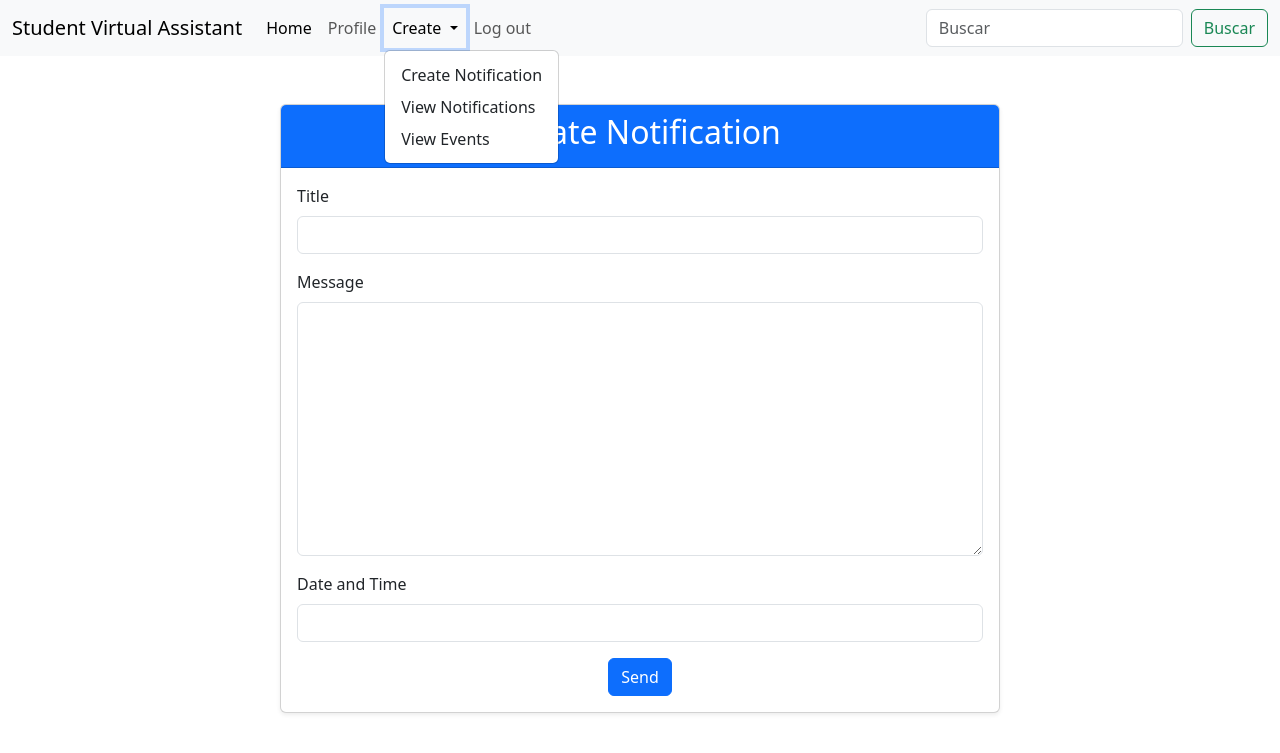
After one commit to Eziel2022/dev-sva, a Django app: page /notifications/create/ in a window 1280 px wide, after a click on "Create". The commit adds this page. Shown: the top 753 px of the page. Run offline with Django 5.2, Linux system fonts and the light colour scheme; a user stored in the database is signed in; parts of the project's set-up code (start-up, migrations or seed data) failed here and were passed over.

Commit message:
Celery-Createnotificacion-etc

```diff
--- a/app/__init__.py
+++ b/app/__init__.py
@@ -0,0 +1,3 @@
+from .celery import app as celery_app
+
+__all__ = ('celery_app',)
--- /dev/null
+++ b/app/forms.py
@@ -0,0 +1,7 @@
+from django import forms
+from .models import Notification
+
+class NotificationForm(forms.ModelForm):
+    class Meta:
+        model = Notification
+        fields = ['title', 'message', 'scheduled_for']
--- a/app/models.py
+++ b/app/models.py
@@ -34,3 +34,24 @@ class MyUser(AbstractBaseUser, PermissionsMixin):
 
     def __str__(self):
         return self.email
+
+class Notification(models.Model):
+    title = models.CharField(max_length=255)
+    message = models.TextField()
+    user = models.ForeignKey(MyUser, on_delete=models.CASCADE)
+    created_at = models.DateTimeField(auto_now_add=True)
+    scheduled_for = models.DateTimeField()
+    sent = models.BooleanField(default=False)
+
+    def __str__(self):
+        return self.title
+
+
+class Event(models.Model):
+    name = models.CharField(max_length=100)
+    description = models.TextField()
+    date = models.DateTimeField()
+    location = models.CharField(max_length=200)
+
+    def __str__(self):
+        return self.name
--- /dev/null
+++ b/app/tasks.py
@@ -0,0 +1,6 @@
+from celery import shared_task
+from django.core.mail import send_mail
+
+@shared_task
+def send_notification_email(subject, message, recipient_list):
+    send_mail(subject, message, 'from@example.com', recipient_list)
--- a/app/templates/app/index.html
+++ b/app/templates/app/index.html
@@ -3,9 +3,9 @@
 <head>
     <link href="https://cdn.jsdelivr.net/npm/bootstrap@5.3.3/dist/css/bootstrap.min.css" rel="stylesheet" integrity="sha384-QWTKZyjpPEjISv5WaRU9OFeRpok6YctnYmDr5pNlyT2bRjXh0JMhjY6hW+ALEwIH" crossorigin="anonymous">
     <title>
-      {% block title %}
-      {% endblock %}
-  </title>
+        {% block title %}
+        {% endblock %}
+    </title>
 </head>
 <body>
   <nav class="navbar navbar-expand-lg bg-body-tertiary">
@@ -17,31 +17,47 @@
       <div class="collapse navbar-collapse" id="navbarSupportedContent">
         <ul class="navbar-nav me-auto mb-2 mb-lg-0">
           <li class="nav-item">
-            <a class="nav-link active" aria-current="page" href="#">Inicio</a>
+            <a class="nav-link active" aria-current="page" href="{% url 'inicio' %}">Home</a>
+          </li>
+          {% if user.is_authenticated %}
+          <li class="nav-item">
+            <a class="nav-link" href="{% url 'profile' %}">Profile</a>
+          </li>
+          <li class="nav-item dropdown">
+            <a class="nav-link dropdown-toggle" href="#" role="button" data-bs-toggle="dropdown" aria-expanded="false">
+              Create
+            </a>
+            <ul class="dropdown-menu">
+              <li><a class="dropdown-item" href="{% url 'notycreate' %}">Create Notification</a></li>
+              <li><a class="dropdown-item" href="{% url 'notification_list' %}">View Notifications</a></li>
+              <li><a class="dropdown-item" href="{% url 'eventlist' %}">View Events</a></li>
+            </ul>
           </li>
           <li class="nav-item">
+            <a class="nav-link" href="{% url 'logout' %}">Log out</a>
           </li>
+          {% else %}
           <li class="nav-item dropdown">
             <a class="nav-link dropdown-toggle" href="#" role="button" data-bs-toggle="dropdown" aria-expanded="false">
               Login
             </a>
             <ul class="dropdown-menu">
-              <li><a class="dropdown-item" href="#">Sign up</a></li>
-              <li><a class="dropdown-item" href="#">Sign in </a></li>
+              <li><a class="dropdown-item" href="{% url 'login' %}">Sign in</a></li>
             </ul>
           </li>
-          <li class="nav-item">
-          </li>
+          {% endif %}
         </ul>
         <form class="d-flex" role="search">
-          <input class="form-control me-2" type="search" placeholder="Search" aria-label="Search">
-          <button class="btn btn-outline-success" type="submit">Search</button>
+          <input class="form-control me-2" type="search" placeholder="Buscar" aria-label="Buscar">
+          <button class="btn btn-outline-success" type="submit">Buscar</button>
         </form>
       </div>
     </div>
   </nav>
-    {% block content %}
-    {% endblock %}
+  <div class="container mt-5">
+      {% block content %}
+      {% endblock %}
+  </div>
   <script src="https://cdn.jsdelivr.net/npm/bootstrap@5.3.3/dist/js/bootstrap.bundle.min.js" integrity="sha384-YvpcrYf0tY3lHB60NNkmXc5s9fDVZLESaAA55NDzOxhy9GkcIdslK1eN7N6jIeHz" crossorigin="anonymous"></script>
 </body>
 </html>
--- /dev/null
+++ b/app/templates/notycreate.html
@@ -0,0 +1,41 @@
+{% extends 'app/index.html' %}
+
+{% load custom_filters %}
+
+{% block title %}
+Crear Notificación
+{% endblock %}
+
+{% block content %}
+<div class="container mt-5">
+    <div class="row justify-content-center">
+        <div class="col-md-8">
+            <div class="card shadow-sm">
+                <div class="card-header bg-primary text-white">
+                    <h2 class="text-center">Create Notification</h2>
+                </div>
+                <div class="card-body">
+                    <form method="post">
+                        {% csrf_token %}
+                        <div class="mb-3">
+                            <label for="id_title" class="form-label">Title</label>
+                            {{ form.title|add_class:"form-control" }}
+                        </div>
+                        <div class="mb-3">
+                            <label for="id_message" class="form-label">Message</label>
+                            {{ form.message|add_class:"form-control" }}
+                        </div>
+                        <div class="mb-3">
+                            <label for="id_scheduled_for" class="form-label">Date and Time</label>
+                            {{ form.scheduled_for|add_class:"form-control" }}
+                        </div>
+                        <div class="text-center">
+                            <button type="submit" class="btn btn-primary">Send</button>
+                        </div>
+                    </form>
+                </div>
+            </div>
+        </div>
+    </div>
+</div>
+{% endblock %}
--- /dev/null
+++ b/app/templatetags/custom_filters.py
@@ -0,0 +1,7 @@
+from django import template
+
+register = template.Library()
+
+@register.filter(name='add_class')
+def add_class(value, arg):
+    return value.as_widget(attrs={'class': arg})
--- a/app/urls.py
+++ b/app/urls.py
@@ -1,7 +1,20 @@
 from django.urls import path
-from .views import login_view, home_view
+from .views import (
+    login_view,
+    home_view,
+    profile_view,
+    logout_view,
+    notification_list,
+    create_notification,
+    event_list
+)
 
 urlpatterns = [
     path('login/', login_view, name='login'),
     path('home/', home_view, name='inicio'),
+    path('profile/', profile_view, name='profile'),
+    path('logout/', logout_view, name='logout'),
+    path('notifications/', notification_list, name='notification_list'),
+    path('notifications/create/', create_notification, name='notycreate'),
+    path('events/', event_list, name='eventlist'),
 ]
--- a/app/views.py
+++ b/app/views.py
@@ -1,9 +1,45 @@
 from django.shortcuts import render, redirect
-from django.contrib.auth import authenticate, login
+from django.contrib.auth import authenticate, login, logout
+from django.contrib.auth.decorators import login_required
+from .models import Notification
+from .forms import NotificationForm
+from .models import Event
+from app.tasks import send_notification_email
+from django.utils import timezone
+from .tasks import send_notification_email
+from datetime import timedelta
+
+@login_required
+def event_list(request):
+    events = Event.objects.all()
+    return render(request, 'eventlist.html', {'events': events})
+
+@login_required
+def notification_list(request):
+    notifications = Notification.objects.filter(user=request.user)
+    return render(request, 'notylist.html', {'notifications': notifications})
+
+@login_required
+def create_notification(request):
+    if request.method == "POST":
+        form = NotificationForm(request.POST)
+        if form.is_valid():
+            notification = form.save(commit=False)
+            notification.user = request.user
+            notification.save()
+
+            send_time = notification.scheduled_for
+            send_notification_email.apply_async((notification.id,), eta=send_time)
+
+            return redirect('notification_list')
+    else:
+        form = NotificationForm()
+
+    return render(request, 'notycreate.html', {'form': form})
+
 
 def home_view(request):
-    return render(request, 'index.html')
-
+    return render(request, 'app/index.html')
 
 def login_view(request):
     if request.method == 'POST':
@@ -14,8 +50,22 @@ def login_view(request):
 
         if user is not None:
             login(request, user)
-            return redirect('inicio')
+            next_page = request.GET.get('next', 'inicio')
+            return redirect(next_page)
         else:
             return render(request, 'login.html', {'error': 'Correo electrónico o contraseña incorrectos.'})
 
     return render(request, 'login.html')
+
+
+@login_required
+def profile_view(request):
+    return render(request, 'profile.html', {'user': request.user})
+
+def logout_view(request):
+    logout(request)
+    return redirect('login')
+
+def some_view(request):
+    send_notification_email.delay('Asunto del Correo', 'Contenido del Correo', ['destinatario@example.com'])
+    return render(request, 'template.html')
```
Also changed, not shown: Sva/settings.py (+11 -0 lines), app/celery.py (added, +15 -0 lines), app/templates/eventlist.html (added, +37 -0 lines), app/templates/notylist.html (added, +19 -0 lines), app/templates/profile.html (added, +22 -0 lines), app/migrations/0002_event_notification.py (added), app/migrations/0003_rename_event_date_event_date_remove_event_created_at_and_more.py (added), db.sqlite3.
